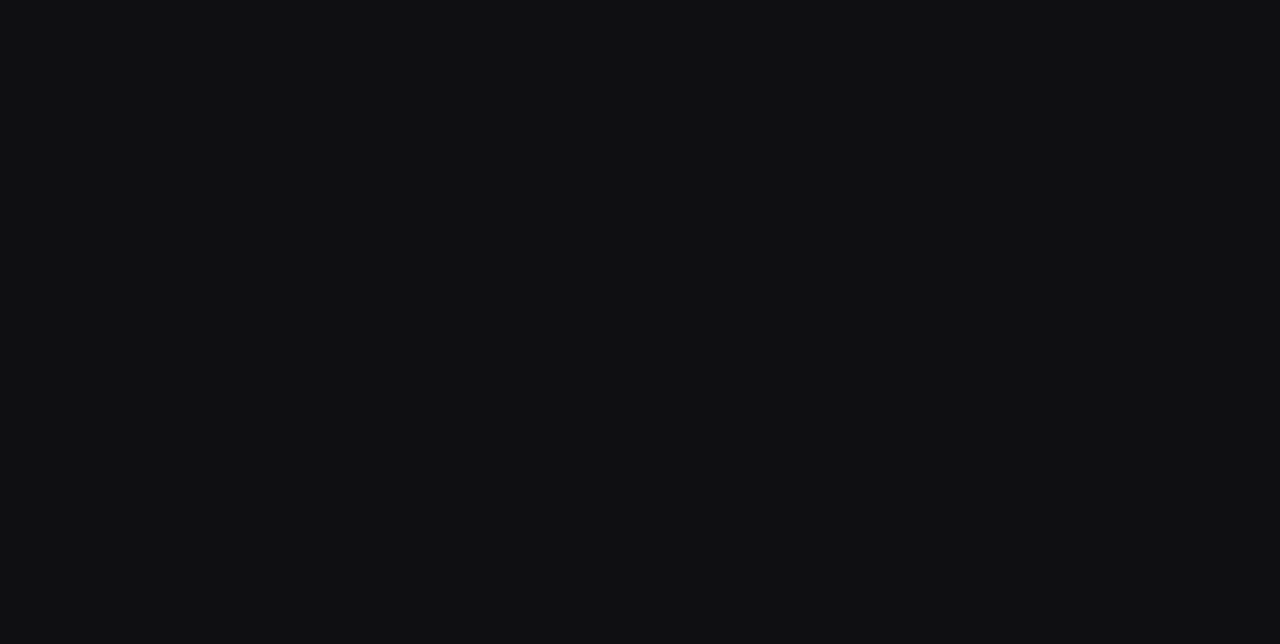
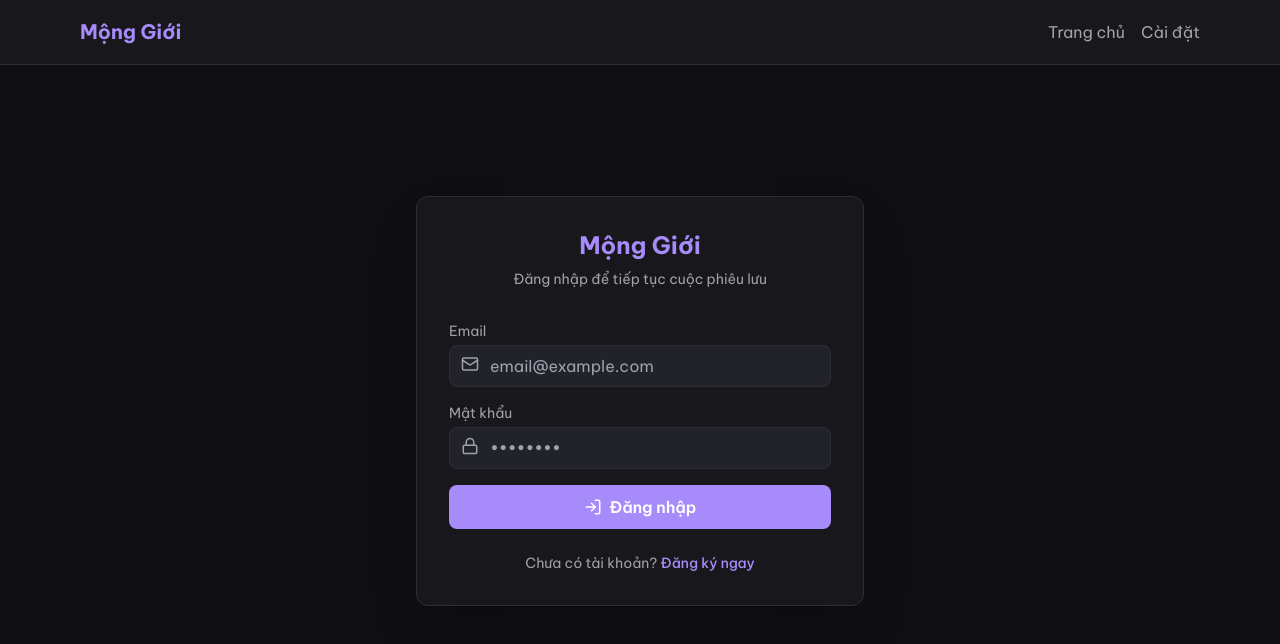
Before and after one commit to Neoncheems/mong-gioi, a React (Vite) app: page /auth in a window 1280 px wide. Before the commit this address had no page. Shown: the top 644 px of the page. Built offline with nearby package versions, Linux system fonts and the light colour scheme; no server answers.

Commit message:
Them tinh nang dang nhap Supabase

```diff
--- a/package.json
+++ b/package.json
@@ -10,6 +10,7 @@
     "preview": "vite preview"
   },
   "dependencies": {
+    "@supabase/supabase-js": "^2.119.2",
     "dexie": "^4.4.7",
     "dexie-react-hooks": "^4.4.0",
     "lucide-react": "^1.77.0",
--- a/src/App.tsx
+++ b/src/App.tsx
@@ -5,6 +5,7 @@ import { HomePage } from './pages/HomePage';
 import { SettingsPage } from './pages/SettingsPage';
 import { WorldEditPage } from './pages/WorldEditPage';
 import { PlayPage } from './pages/PlayPage';
+import { AuthPage } from './pages/AuthPage';
 
 function App() {
   return (
@@ -14,8 +15,8 @@ function App() {
           <Route index element={<HomePage />} />
           <Route path="settings" element={<SettingsPage />} />
           <Route path="world/:id/edit" element={<WorldEditPage />} />
+          <Route path="auth" element={<AuthPage />} />
         </Route>
-        {/* Trang Play để riêng vì nó chiếm toàn màn hình, không có Header */}
         <Route path="/play/:saveId" element={<PlayPage />} />
       </Routes>
       <ToastContainer />
--- /dev/null
+++ b/src/lib/supabase.ts
@@ -0,0 +1,8 @@
+import { createClient } from '@supabase/supabase-js';
+
+// Lấy chìa khóa từ file .env
+const supabaseUrl = import.meta.env.VITE_SUPABASE_URL;
+const supabaseKey = import.meta.env.VITE_SUPABASE_KEY;
+
+// Khởi tạo kết nối
+export const supabase = createClient(supabaseUrl, supabaseKey);
--- /dev/null
+++ b/src/pages/AuthPage.tsx
@@ -0,0 +1,96 @@
+import { useState } from 'react';
+import { useNavigate } from 'react-router-dom';
+import { supabase } from '../lib/supabase';
+import { useToast } from '../store/useToast';
+import { T } from '../utils/strings';
+import { Mail, Lock, LogIn } from 'lucide-react';
+
+export function AuthPage() {
+  const [isLogin, setIsLogin] = useState(true);
+  const [email, setEmail] = useState('');
+  const [password, setPassword] = useState('');
+  const [loading, setLoading] = useState(false);
+  const navigate = useNavigate();
+  const toast = useToast();
+
+  const handleSubmit = async (e: React.FormEvent) => {
+    e.preventDefault();
+    setLoading(true);
+
+    try {
+      if (isLogin) {
+        const { error } = await supabase.auth.signInWithPassword({ email, password });
+        if (error) throw error;
+        toast.success('Đăng nhập thành công!');
+        navigate('/');
+      } else {
+        const { error } = await supabase.auth.signUp({ email, password });
+        if (error) throw error;
+        toast.success('Đăng ký thành công! Bạn có thể đăng nhập ngay.');
+        setIsLogin(true);
+      }
+    } catch (error: any) {
+      toast.error(error.message || 'Có lỗi xảy ra');
+    } finally {
+      setLoading(false);
+    }
+  };
+
+  return (
+    <div className="min-h-[80vh] flex items-center justify-center">
+      <div className="bg-bg-2 p-8 rounded-xl border border-border w-full max-w-md shadow-2xl">
+        <div className="text-center mb-8">
+          <h1 className="text-2xl font-bold text-accent mb-2">{T.appName}</h1>
+          <p className="text-text-2 text-sm">{isLogin ? 'Đăng nhập để tiếp tục cuộc phiêu lưu' : 'Tạo tài khoản mới'}</p>
+        </div>
+
+        <form onSubmit={handleSubmit} className="space-y-4">
+          <div>
+            <label className="block text-sm text-text-2 mb-1">Email</label>
+            <div className="relative">
+              <Mail className="absolute left-3 top-2.5 text-text-2" size={18} />
+              <input
+                type="email"
+                required
+                value={email}
+                onChange={(e) => setEmail(e.target.value)}
+                className="w-full bg-bg-3 border border-border rounded-lg pl-10 pr-3 py-2 text-text focus:ring-2 focus:ring-accent outline-none"
+                placeholder="email@example.com"
+              />
+            </div>
+          </div>
+
+          <div>
+            <label className="block text-sm text-text-2 mb-1">Mật khẩu</label>
+            <div className="relative">
+              <Lock className="absolute left-3 top-2.5 text-text-2" size={18} />
+              <input
+                type="password"
+                required
+                value={password}
+                onChange={(e) => setPassword(e.target.value)}
+                className="w-full bg-bg-3 border border-border rounded-lg pl-10 pr-3 py-2 text-text focus:ring-2 focus:ring-accent outline-none"
+                placeholder="••••••••"
+              />
+            </div>
+          </div>
+
+          <button
+            type="submit"
+            disabled={loading}
+            className="w-full bg-accent hover:bg-accent-2 text-white font-semibold py-2.5 rounded-lg transition-colors flex items-center justify-center gap-2 disabled:opacity-50 mt-2"
+          >
+            {loading ? 'Đang xử lý...' : (isLogin ? <><LogIn size={18}/> Đăng nhập</> : 'Đăng ký')}
+          </button>
+        </form>
+
+        <div className="mt-6 text-center text-sm text-text-2">
+          {isLogin ? 'Chưa có tài khoản? ' : 'Đã có tài khoản? '}
+          <button onClick={() => setIsLogin(!isLogin)} className="text-accent hover:underline font-medium">
+            {isLogin ? 'Đăng ký ngay' : 'Đăng nhập'}
+          </button>
+        </div>
+      </div>
+    </div>
+  );
+}
--- /dev/null
+++ b/src/store/useAuth.ts
@@ -0,0 +1,28 @@
+import { create } from 'zustand';
+import { supabase } from '../lib/supabase';
+import type { User } from '@supabase/supabase-js';
+
+interface AuthStore {
+  user: User | null;
+  isLoading: boolean;
+  setUser: (user: User | null) => void;
+  initAuth: () => void;
+}
+
+export const useAuth = create<AuthStore>((set) => ({
+  user: null,
+  isLoading: true,
+  setUser: (user) => set({ user }),
+
+  // Hàm này tự động chạy khi mở app để kiểm tra xem đã đăng nhập chưa
+  initAuth: () => {
+    supabase.auth.getSession().then(({ data: { session } }) => {
+      set({ user: session?.user ?? null, isLoading: false });
+    });
+
+    // Lắng nghe sự kiện đăng nhập/đăng xuất
+    supabase.auth.onAuthStateChange((_event, session) => {
+      set({ user: session?.user ?? null, isLoading: false });
+    });
+  },
+}));
```
Also changed, not shown: 2 other files (tests, documents, lock files or other folders).
